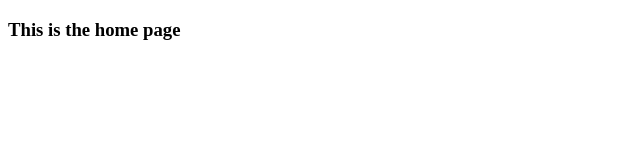
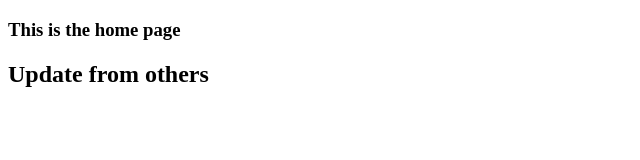
Before and after one commit to adriwg/git-branch_ex, a plain HTML site: page index.html in a window 1280 px wide. Shown: the whole page, without its empty margins (0-640 px from the left). Drawn offline with Linux system fonts and the light colour scheme.

Commit message:
Update index.html from other members

```diff
--- a/index.html
+++ b/index.html
@@ -8,5 +8,6 @@
 </head>
 <body>
 <h3>This is the home page</h3>
+    <h2>Update from others</h2>
 </body>
 </html>
```
